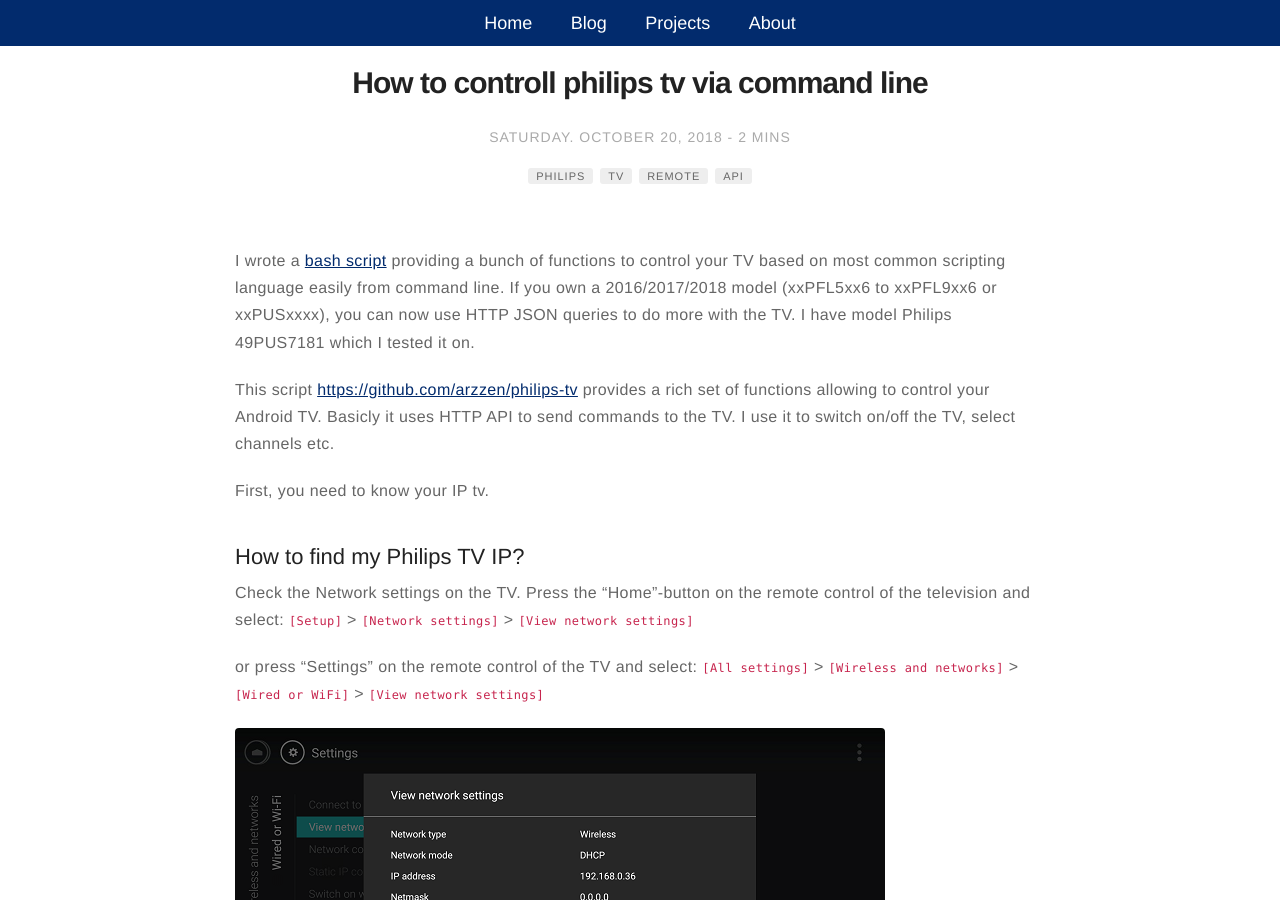
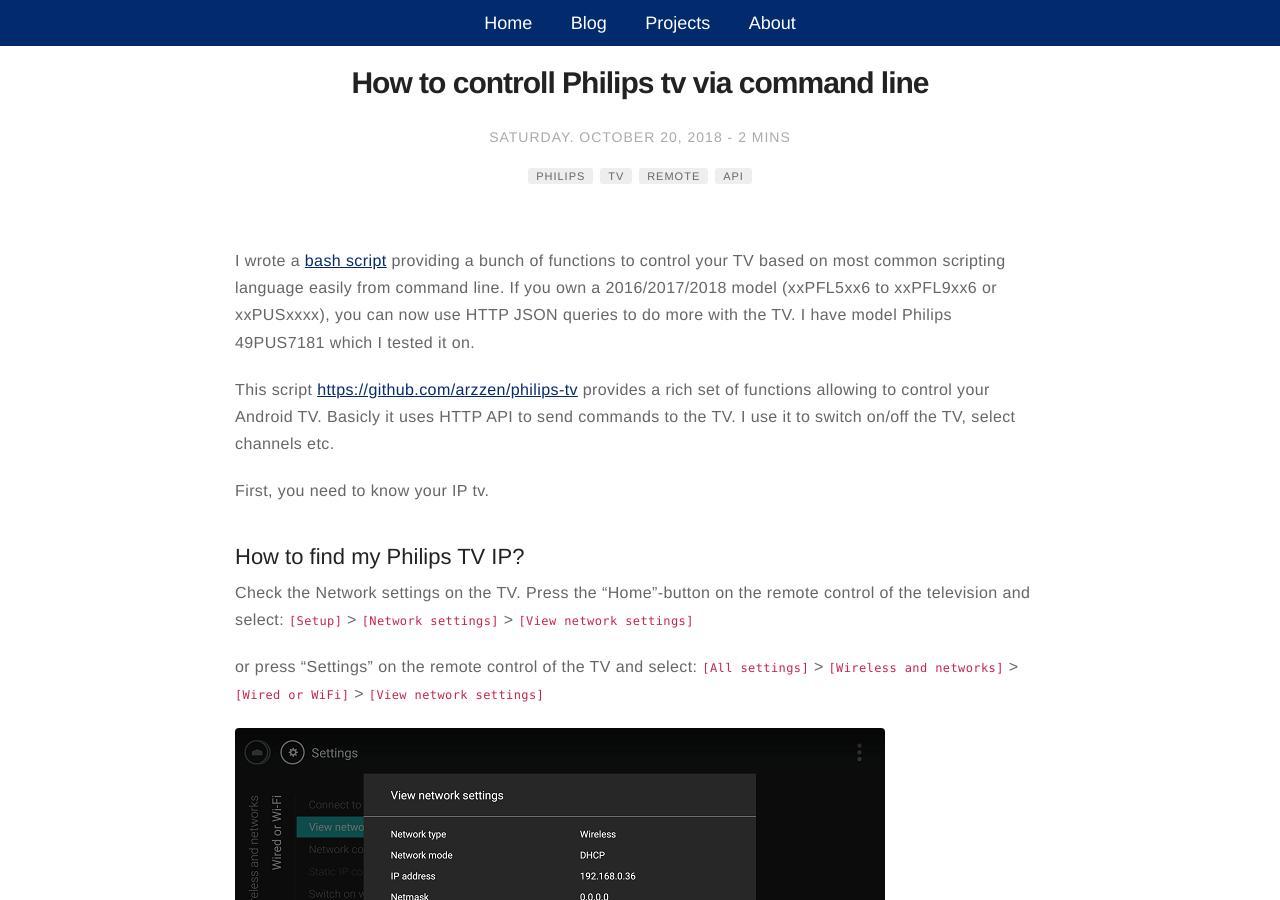
Before and after one commit to arzzen/lukasmestan.com, a Jekyll site: the page built from _posts/2018-10-20-how-to-controll-philips-tv-via-command-line.markdown, in a window 1280 px wide and 900 px high. Built offline with Jekyll 4.4.1, drawn with Linux system fonts in a browser that asks for light colours; nearby versions of some CDN libraries.

Commit message:
fix name

```diff
--- a/_posts/2018-10-20-how-to-controll-philips-tv-via-command-line.markdown
+++ b/_posts/2018-10-20-how-to-controll-philips-tv-via-command-line.markdown
@@ -1,5 +1,5 @@
 ---
-title: "How to controll philips tv via command line"
+title: "How to controll Philips tv via command line"
 layout: post
 date: 2018-10-20 10:00
 image: /assets/images/bash-philips-tv.jpg
@@ -9,7 +9,7 @@
 category: blog
 author: arzzen
 commentIssueId: 13
-description: How to controll philips tv via command line
+description: How to controll Philips tv via command line
 ---
 
 
```
